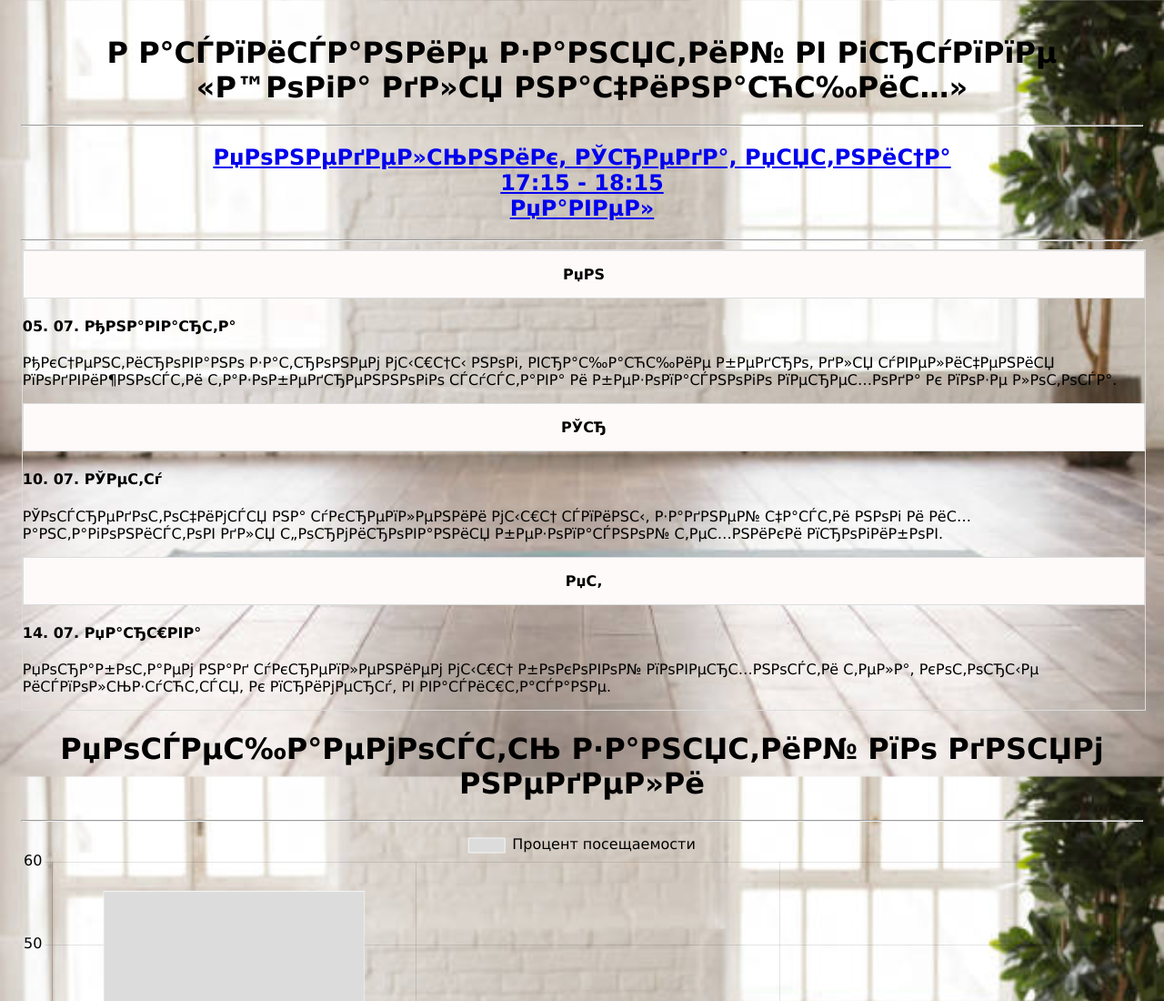
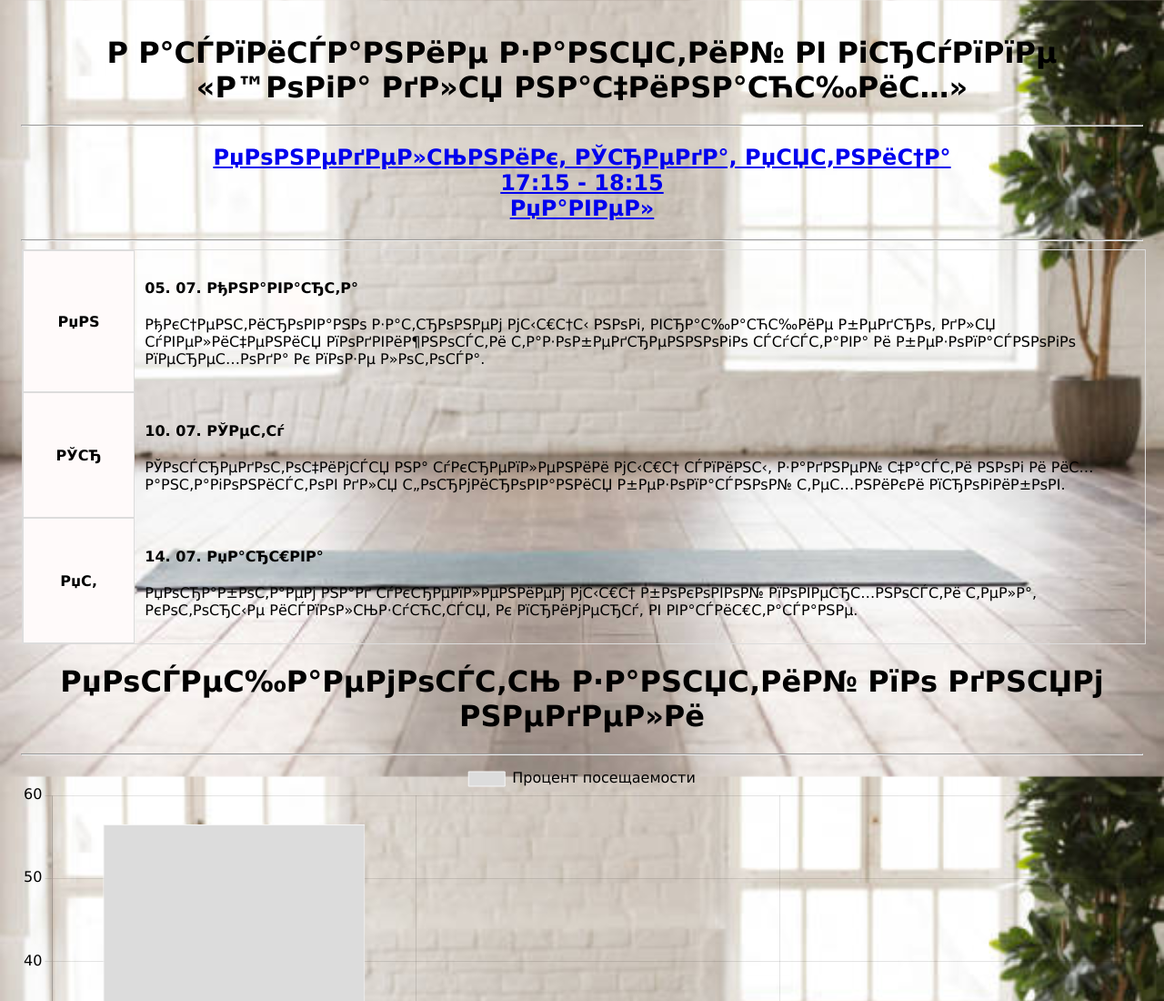
Before and after one commit to pavelbabushkin/pavelbabushkin.github.io, a plain HTML site: page Index.html in a window 1280 px wide. Shown: the top 1100 px of the page at 91% size. Drawn offline with nearby package versions, Linux system fonts and the light colour scheme.

Commit message:
Update style.css

```diff
--- a/CSS/style.css
+++ b/CSS/style.css
@@ -16,6 +16,7 @@
 			}
 			.table {
 				display: inline-grid;
+				grid-template-columns: 10% 90%;
 				margin: 1px;
 				border: 1px solid Gainsboro;
 				width: 100%;
@@ -47,16 +48,19 @@
 			#sh1 {
 				display: grid;
 				font-size: 16px;
+				padding: 1%;
 				word-wrap: break-word;
 			}
 			#sh2 {
 				display: grid;
 				font-size: 16px;
+				padding: 1%;
 				word-wrap: break-word;
 			}
 			#sh3 {
 				display: grid;
 				font-size: 16px;
+				padding: 1%;
 				word-wrap: break-word;
 			}
 			#sh1:hover {background-color: #f5f5f5;}
```
